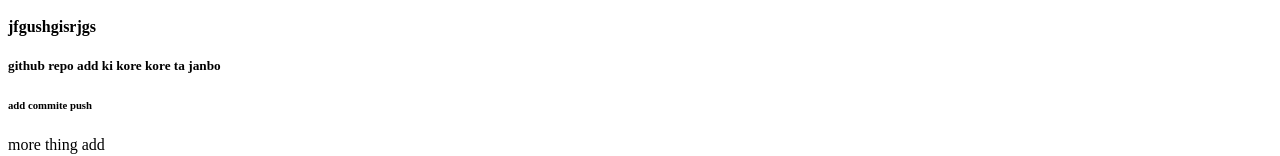
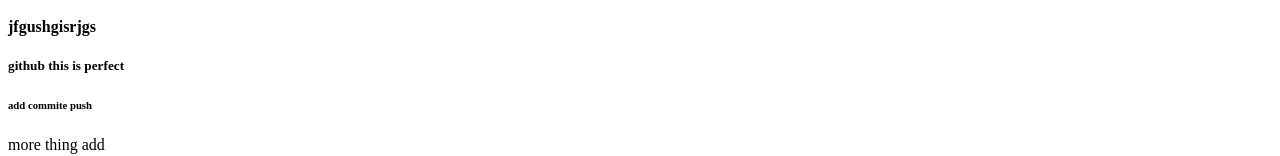
Before and after one commit to rabby005/My-second-repo, a plain HTML site: page index.html in a window 1280 px wide. Shown: the part 152-308 px from the top of the page. Drawn offline with Linux system fonts and the light colour scheme.

Commit message:
my change code

```diff
--- a/index.html
+++ b/index.html
@@ -10,7 +10,7 @@
     <h2>jabale nur</h2>
     <h3>3 rd position</h3>
     <h4>jfgushgisrjgs</h4>
-    <h5>github repo add ki kore kore ta janbo</h5>
+    <h5>github this is perfect</h5>
     <h6>add commite push</h6>
     <p>more thing add </p>
     <p>Lorem ipsum dolor sit amet consectetur adipisicing elit. Animi quia earum veniam in rerum laborum suscipit nobis similique! Numquam placeat velit quisquam eveniet quo! Corrupti quod eveniet quas officiis. Fugiat.
```
